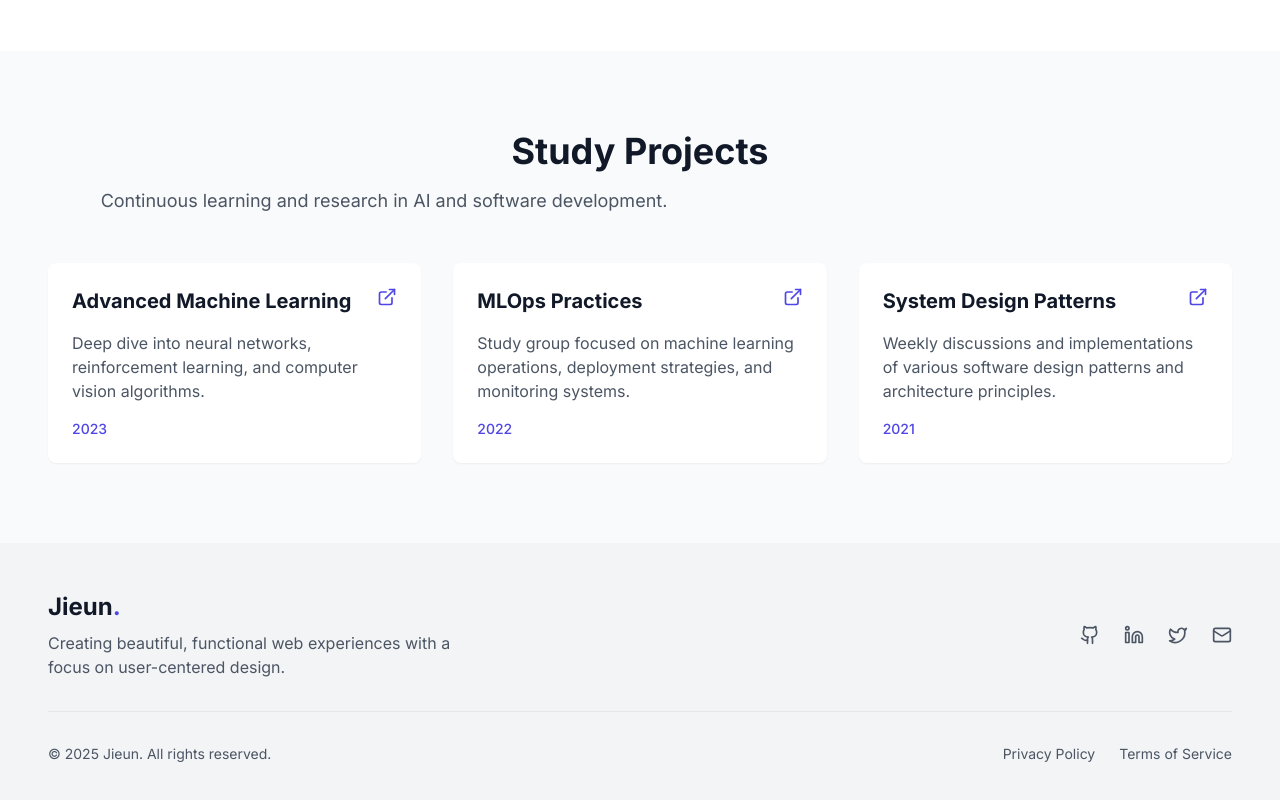
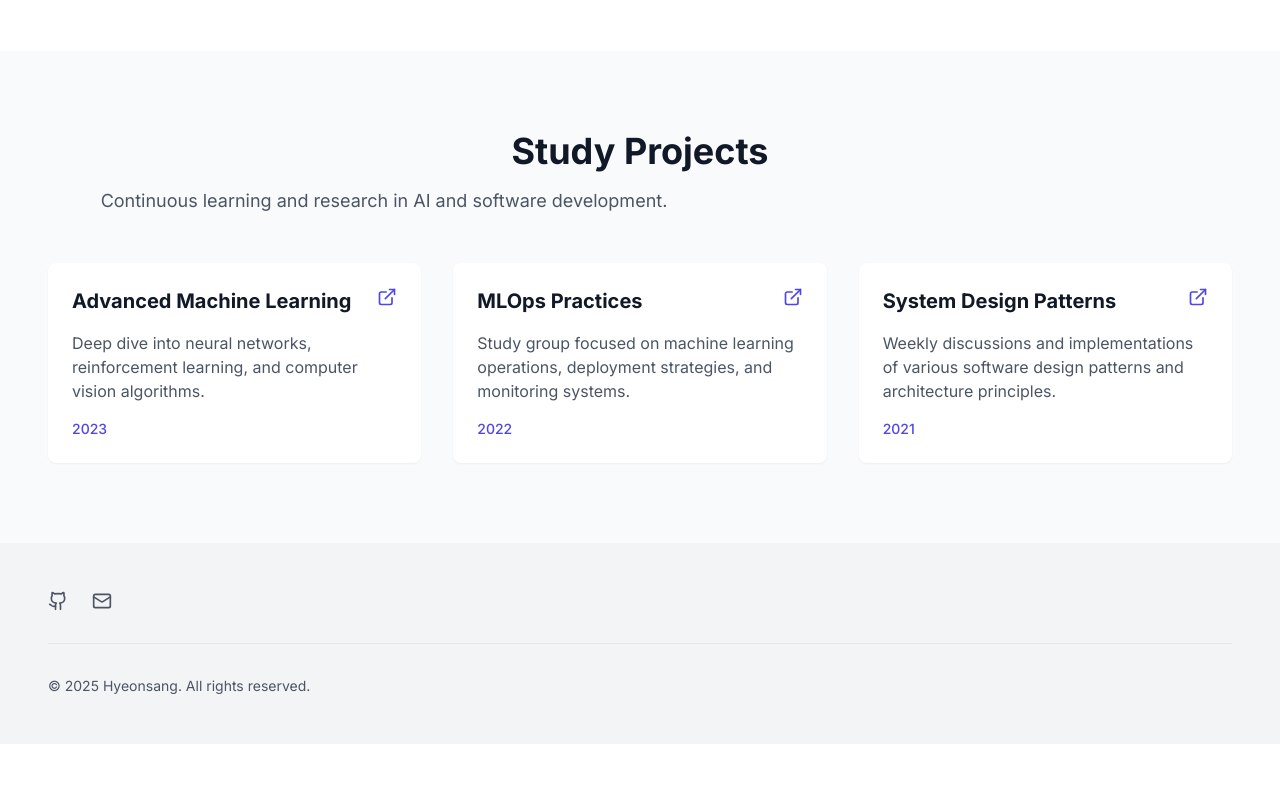
Before and after one commit to hyeonsang010716/my_portfolio, a React (Vite) app: page / in a window 1280 px wide. Shown: the part 4865-5665 px from the top of the page. After the commit the page ends 5609 px from the top, so only its background shows below. Built offline with nearby package versions, Linux system fonts and the light colour scheme.

Commit message:
[FEAT] 이메일 복사 기능 추가

```diff
--- a/src/components/Footer.tsx
+++ b/src/components/Footer.tsx
@@ -1,25 +1,32 @@
-import React from 'react';
+import React, { useState } from 'react';
 import { Github, Linkedin, Twitter, Mail } from 'lucide-react';
 
 const Footer: React.FC = () => {
   const currentYear = new Date().getFullYear();
+  const [copied, setCopied] = useState(false);
+
+  const copyEmail = () => {
+    navigator.clipboard.writeText('kyr76789@gmail.com')
+      .then(() => {
+        setCopied(true);
+        // 2초 후에 메시지 숨기기
+        setTimeout(() => setCopied(false), 2000);
+      })
+      .catch(() => {
+        // 복사 실패 시에도 원하는 동작 추가 가능
+      });
+  };
 
   return (
     <footer className="bg-gray-100 dark:bg-gray-900 py-12 transition-colors duration-300">
       <div className="container mx-auto px-6 md:px-12">
         <div className="flex flex-col md:flex-row justify-between items-center">
-          <div className="mb-8 md:mb-0">
-            <h2 className="text-2xl font-bold text-gray-900 dark:text-white mb-2">
-              Jieun<span className="text-indigo-600 dark:text-indigo-400">.</span>
-            </h2>
-            <p className="text-gray-600 dark:text-gray-400 max-w-md">
-              Creating beautiful, functional web experiences with a focus on user-centered design.
-            </p>
-          </div>
+          {/* ...생략... */}
 
           <div className="flex space-x-6">
+            {/* GitHub 링크 */}
             <a
-              href="https://github.com"
+              href="https://github.com/hyeonsang010716"
               target="_blank"
               rel="noopener noreferrer"
               className="text-gray-600 dark:text-gray-400 hover:text-indigo-600 dark:hover:text-indigo-400 transition-colors duration-300"
@@ -27,47 +34,31 @@ const Footer: React.FC = () => {
             >
               <Github size={20} />
             </a>
-            <a
-              href="https://linkedin.com"
-              target="_blank"
-              rel="noopener noreferrer"
+
+            {/* 이메일 복사 버튼 */}
+            <button
+              onClick={copyEmail}
+              type="button"
               className="text-gray-600 dark:text-gray-400 hover:text-indigo-600 dark:hover:text-indigo-400 transition-colors duration-300"
-              aria-label="LinkedIn"
-            >
-              <Linkedin size={20} />
-            </a>
-            <a
-              href="https://twitter.com"
-              target="_blank"
-              rel="noopener noreferrer"
-              className="text-gray-600 dark:text-gray-400 hover:text-indigo-600 dark:hover:text-indigo-400 transition-colors duration-300"
-              aria-label="Twitter"
-            >
-              <Twitter size={20} />
-            </a>
-            <a
-              href="mailto:contact@example.com"
-              className="text-gray-600 dark:text-gray-400 hover:text-indigo-600 dark:hover:text-indigo-400 transition-colors duration-300"
-              aria-label="Email"
+              aria-label="Copy email"
             >
               <Mail size={20} />
-            </a>
+            </button>
           </div>
+
+          {/* 복사 완료 메시지 */}
+          {copied && (
+            <div className="mt-4 text-sm text-green-500">
+              이메일 주소가 복사되었습니다!
+            </div>
+          )}
         </div>
 
+        {/* ...하단 저작권 부분... */}
         <div className="border-t border-gray-200 dark:border-gray-800 mt-8 pt-8 flex flex-col md:flex-row justify-between items-center">
           <p className="text-gray-600 dark:text-gray-400 text-sm">
-            © {currentYear} Jieun. All rights reserved.
+            © {currentYear} Hyeonsang. All rights reserved.
           </p>
-
-          <div className="flex space-x-6 mt-4 md:mt-0">
-            <a href="#" className="text-gray-600 dark:text-gray-400 text-sm hover:text-indigo-600 dark:hover:text-indigo-400 transition-colors duration-300">
-              Privacy Policy
-            </a>
-            <a href="#" className="text-gray-600 dark:text-gray-400 text-sm hover:text-indigo-600 dark:hover:text-indigo-400 transition-colors duration-300">
-              Terms of Service
-            </a>
-          </div>
         </div>
       </div>
     </footer>
```
